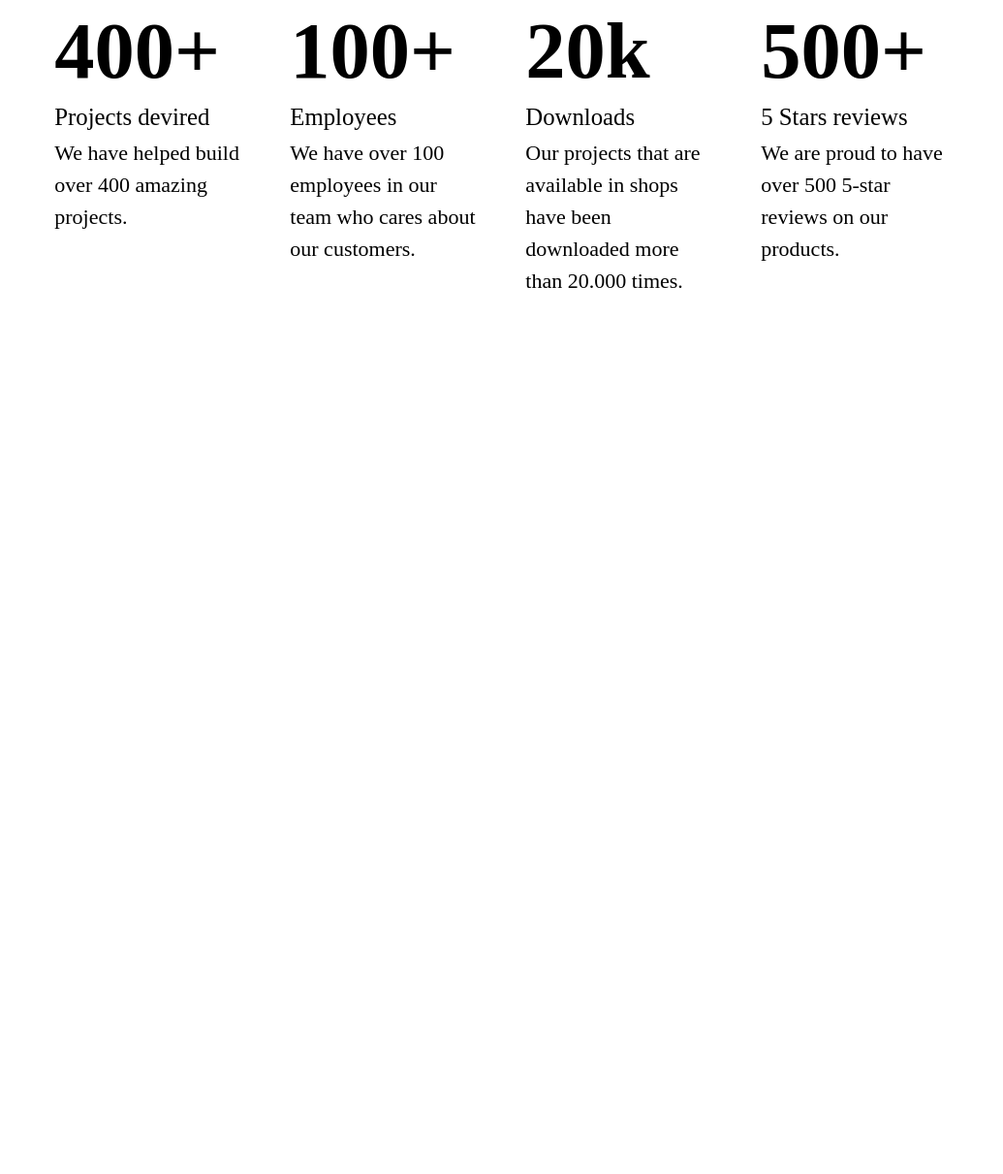
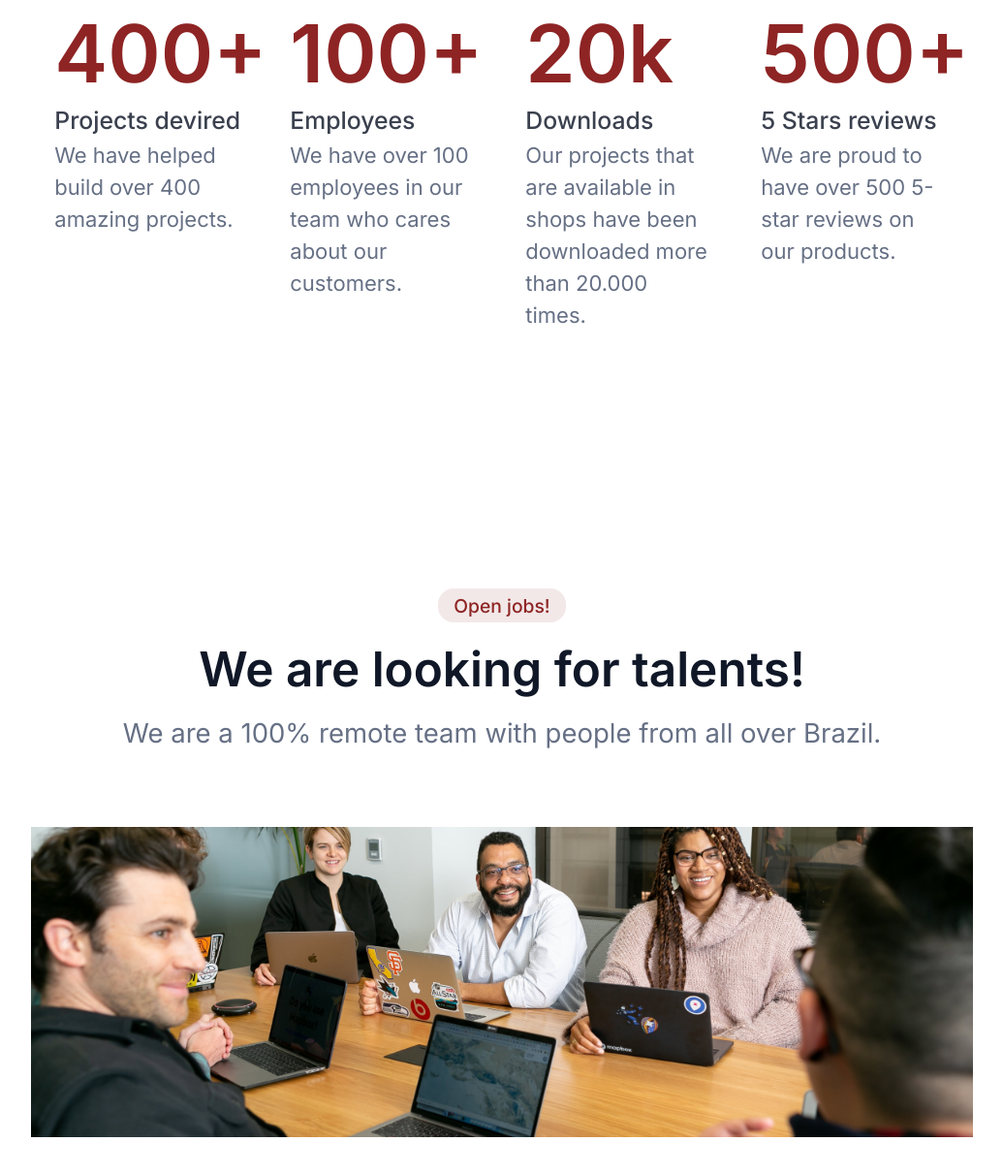
Before and after one commit to gabegodoy/7DaysOfCodeHTML-CSS, a plain HTML site: page index.html in a window 1280 px wide. Shown: the part 605-1816 px from the top of the page at 97% size, without its empty margins (122-1157 px from the left). Before the commit the page ends 1043 px from the top, so only its background shows below. Drawn offline with Linux system fonts and the light colour scheme; files whose address does not match are found by name.

Commit message:
jobs__header

```diff
--- a/assets/css/base/_variables.css
+++ b/assets/css/base/_variables.css
@@ -3,6 +3,7 @@
 /* COLORS */
 --white: #FFFFFF;
 --umber: #8E2424;
+--umberTransparent: #8e24241a;
 --gray: #667085;
 --darkGray: #3A404E;
 --black: #101828;
@@ -10,7 +11,7 @@
 
 
 /* FONTS */
---inter: font-family: 'Inter', sans-serif;
+--inter: 'Inter', sans-serif;
 
 
 }
--- a/assets/css/base/base.css
+++ b/assets/css/base/base.css
@@ -1,6 +1,6 @@
 @import url('./_reset.css');
-/* @import url('_variables.css');
-@import url('https://fonts.googleapis.com/css2?family=Inter:wght@400;500;600&display=swap'); */
+@import url('_variables.css');
+@import url('https://fonts.googleapis.com/css2?family=Inter:wght@400;500;600&display=swap');
 
 html{
   font-size: 22px;
--- /dev/null
+++ b/assets/css/components/jobs.css
@@ -0,0 +1,42 @@
+.jobs__header{
+  box-sizing: border-box;
+  padding: 6.25rem 7rem;
+  text-align: center;
+}
+
+.jobs__header span{
+  color: var(--umber);
+  padding: 0.25rem 0.75rem;
+  border-radius: 16px;
+
+  background-color: var(--umberTransparent);
+
+  line-height: 1.25rem;
+
+  font-size: 0.875rem;
+  font-family: var(--inter);
+  font-weight: 500;
+
+}
+
+.jobs__title{
+  color: var(--black);
+  font-size: 2.25rem;
+  font-family: var(--inter);
+  font-weight: 600;
+  margin-top: 1.25rem;
+  margin-bottom: 1.25rem;
+}
+
+.jobs__subtitle{
+  color: var(--gray);
+  font-size: 1.25rem;
+  font-family: var(--inter);
+  font-weight: 400;
+}
+
+.jobs__image{
+  margin-top: 3.75rem;
+  margin-bottom: 3.75rem;
+  width: 100%;
+}
--- a/index.html
+++ b/index.html
@@ -10,6 +10,7 @@
   <link rel="stylesheet" href="./assets/css/components/header.css">
   <link rel="stylesheet" href="assets/css//components/buttons.css">
   <link rel="stylesheet" href="assets/css/components/metrics.css">
+  <link rel="stylesheet" href="assets/css/components/jobs.css">
 
 
   <title>Home | OptimusTech</title>
@@ -67,6 +68,18 @@
     </div>
   </section>
 
+  <section class="jobs__container">
+    <div class="jobs__header">
+      <span>Open jobs!</span>
+      <h3 class="jobs__title">We are looking for talents!</h3>
+      <p class="jobs__subtitle">We are a 100% remote team with people from all over Brazil.</p>
+      <img src="./assets/img/jobs__image.png" alt="People with laptops discussing around a table in a meeting" class="jobs__image">
+    </div>
+
+
+
+  </section>
+
 
 </body>
 </html>
```
Also changed, not shown: assets/img/jobs__image.png (added).
